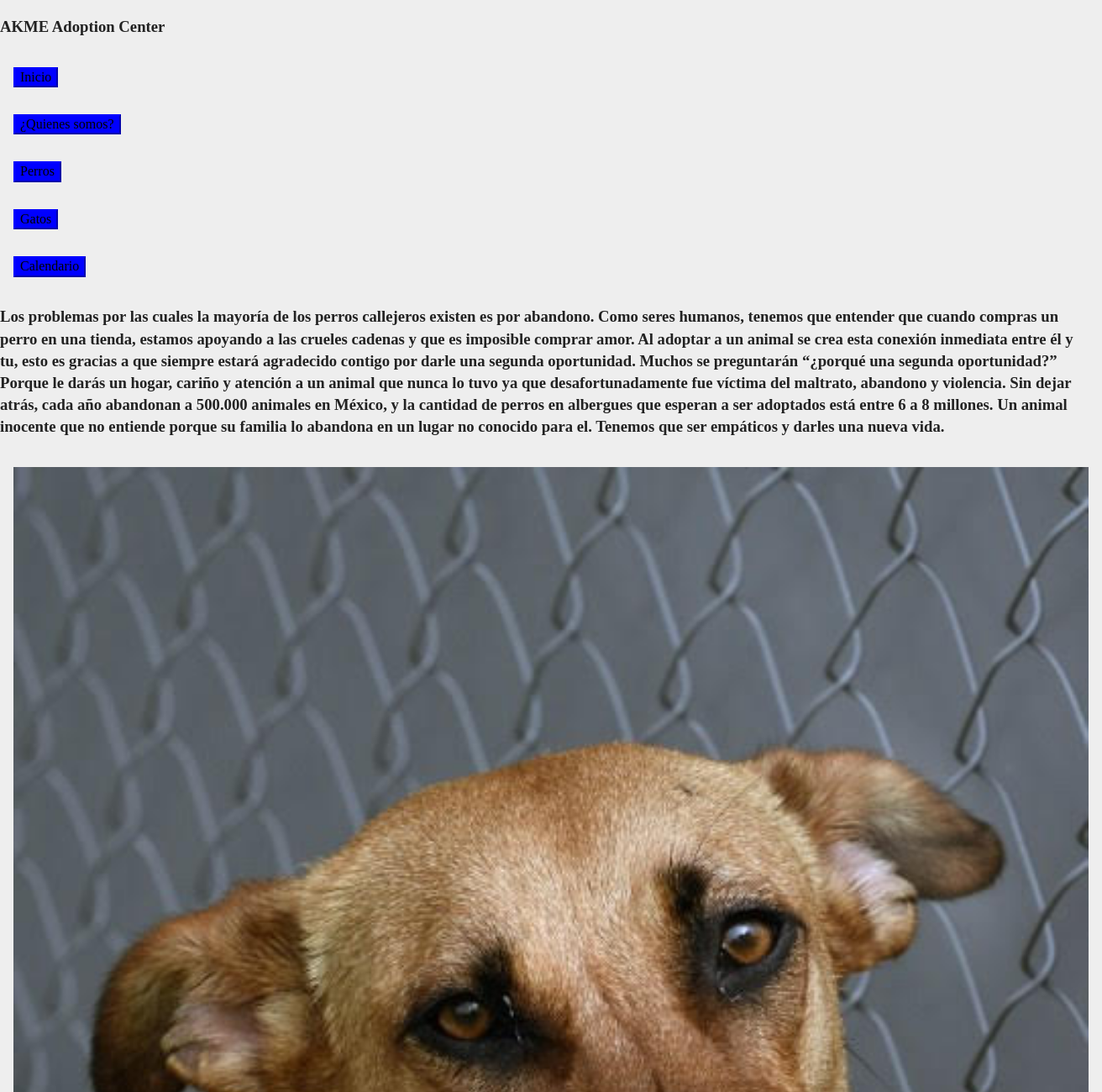
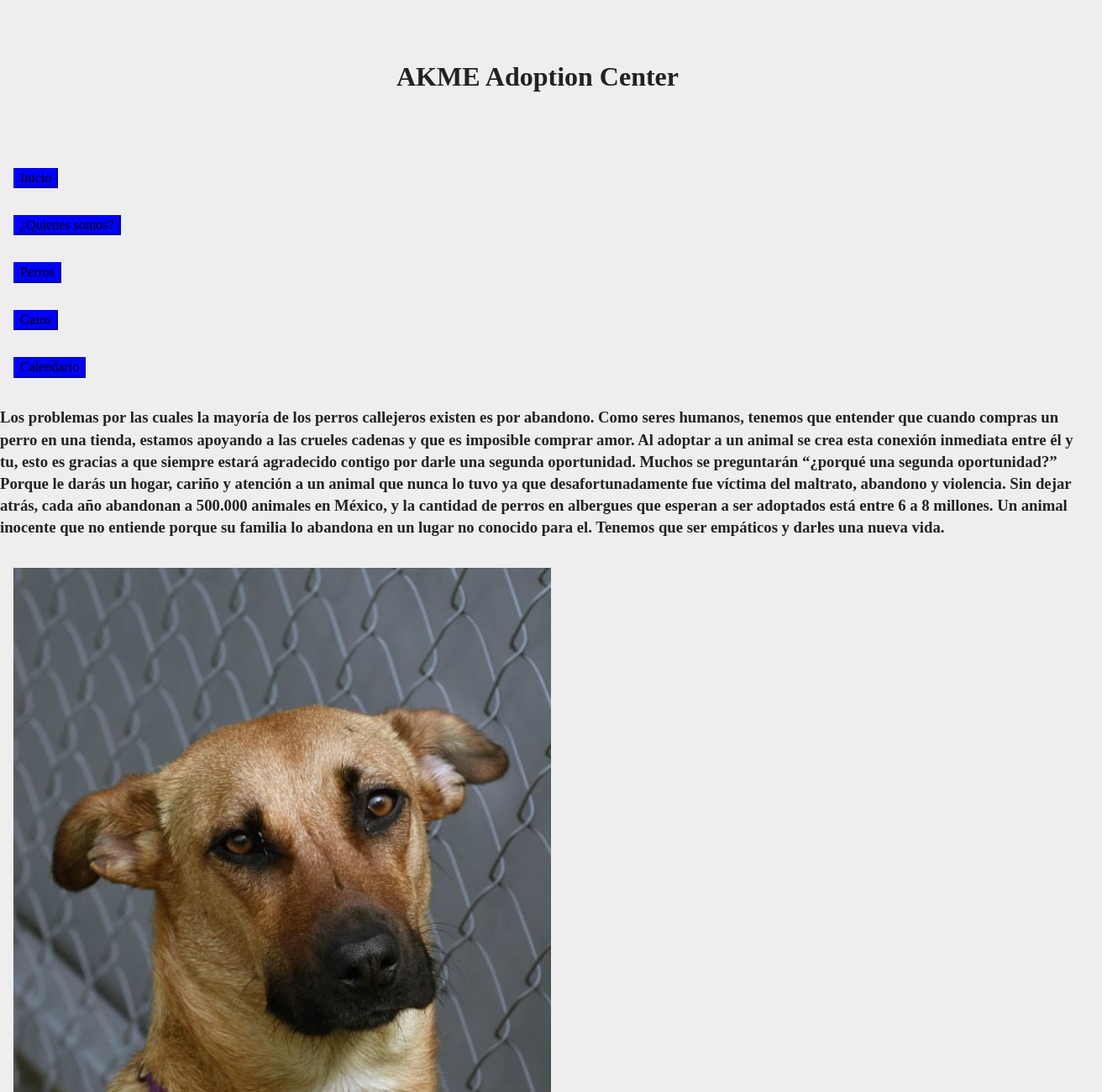
Before and after one commit to AnaKarenMrls/micrositios, a plain HTML site: page index.html in a window 1280 px wide. Shown: the top 1300 px of the page at 84% size, 1312 px wide, since content can reach past the window. Drawn offline with nearby package versions, Linux system fonts and the light colour scheme.

Commit message:
adding home

```diff
--- a/css/main.css
+++ b/css/main.css
@@ -111,9 +111,13 @@ h1{
 
 
 img{
-    width: 100%;
-    max-width: 100%;
+    width: 50%;
+    max-width: 50%;
 padding: 1rem;
+
+.center-image {
+    margin-left: 50%;
+    }
 }
 
 .btn{
@@ -129,7 +133,7 @@ padding: 1rem;
 }
 
 .center-image {
-    margin-left: 20%;
+    margin-left: 50%;
     }
 
 .justify-text {text-align: justify;
--- a/index.html
+++ b/index.html
@@ -29,10 +29,10 @@
         <div class="col-md-1">
         </div>
         <div class="col-md-3">
-          <h3>
+          <h1>
             AKME
             Adoption Center
-          </h3>
+          </h1>
         </div>
         <div class="col-md-2">
         </div>
@@ -126,6 +126,7 @@ Un animal inocente que no entiende porque su familia lo abandona en un lugar no
         <div class="col-md-1">
         </div>
         <div class="col-md-10">
+
           <img alt="Bootstrap Image Preview" src="img/p1f2.jpg">
         </div>
         <div class="col-md-1">
```
